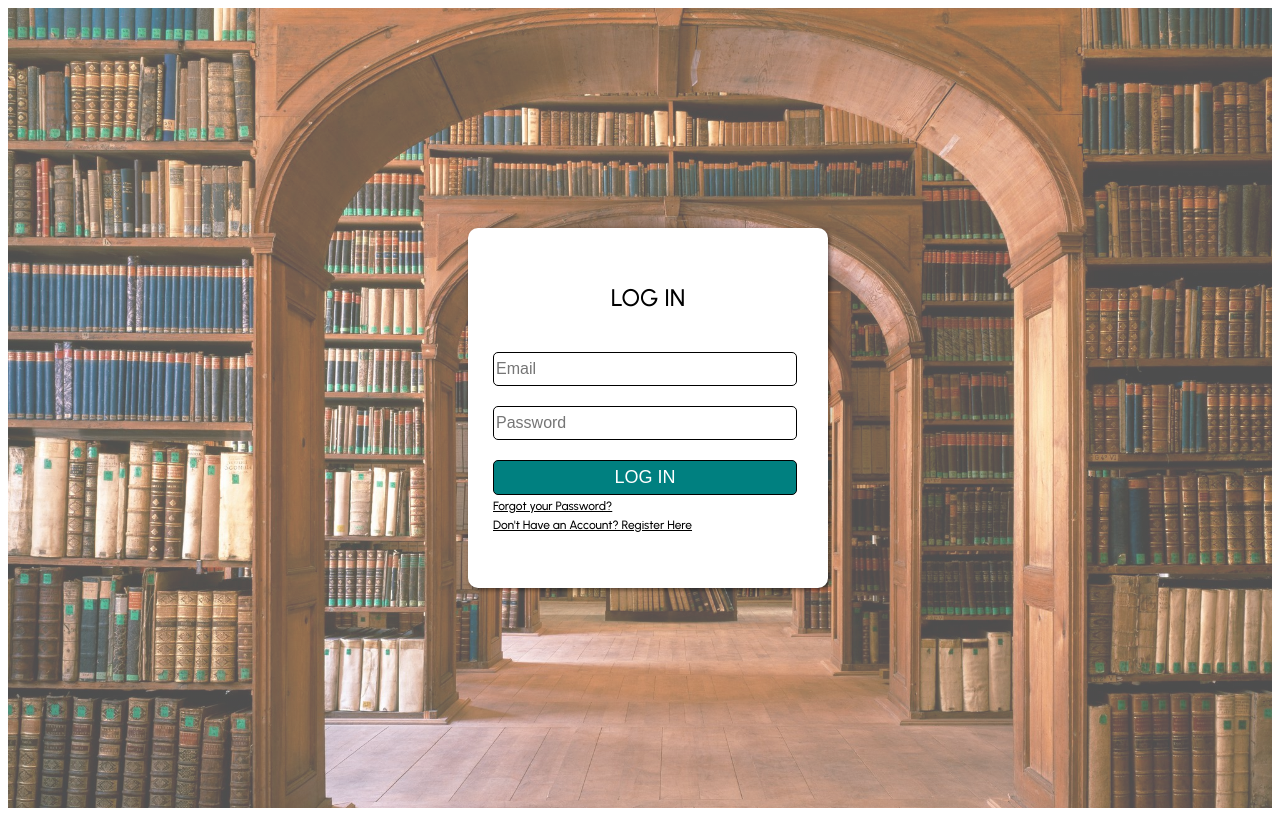
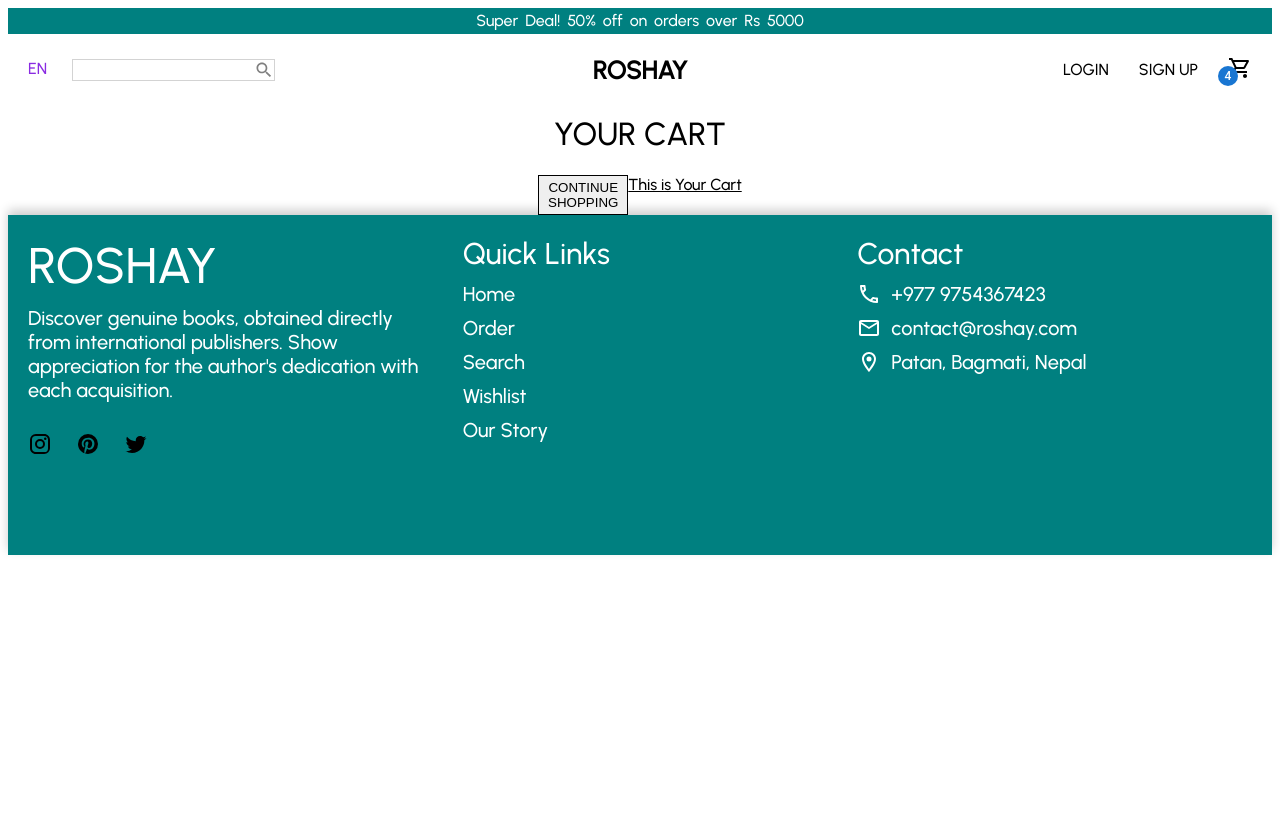
Before and after one commit to roshanpo/Bookstore, a React (Vite) app: page / in a window 1280 px wide. Built offline with nearby package versions, Linux system fonts and the light colour scheme.

Commit message:
Added Cart Page

```diff
--- a/src/App.jsx
+++ b/src/App.jsx
@@ -4,6 +4,7 @@
 import Product from './pages/Product'
 import Register from './pages/Register'
 import Login from './pages/Login'
+import Cart from './pages/Cart'
 
 
 
@@ -12,7 +13,7 @@
 
   return (
     <>
-      <Login/>
+      <Cart/>
     </>
   )
 }
--- /dev/null
+++ b/src/pages/Cart.jsx
@@ -0,0 +1,52 @@
+import React from "react";
+import styled from "styled-components";
+import Navbar from "../components/Navbar";
+import Announcement from "../components/Announcement";
+import Footer from "../components/Footer";
+
+const Container = styled.div`
+
+`
+const Wrapper = styled.div`
+    display: flex;
+    flex-direction: column;
+    justify-content: center;
+    align-items: center;
+`
+
+const Title = styled.h1`
+    font-weight: 500;
+`
+const Top = styled.div`
+    display: flex;
+    justify-content: space-between;
+`
+const Button = styled.button`
+    width: 90px;
+    height: 40px;
+    border: 1px solid #000;
+`
+const TopText = styled.div`
+    font-size: 16px;
+    text-decoration: underline;
+`
+
+
+export default function Cart(){
+
+
+    return(
+       <Container>
+            <Announcement/>
+            <Navbar/>
+            <Wrapper>
+                <Title>YOUR CART</Title>
+                <Top>
+                    <Button>CONTINUE SHOPPING</Button>
+                    <TopText>This is Your Cart</TopText>
+                </Top>
+            </Wrapper>
+            <Footer/>
+       </Container>
+    )
+}
```
